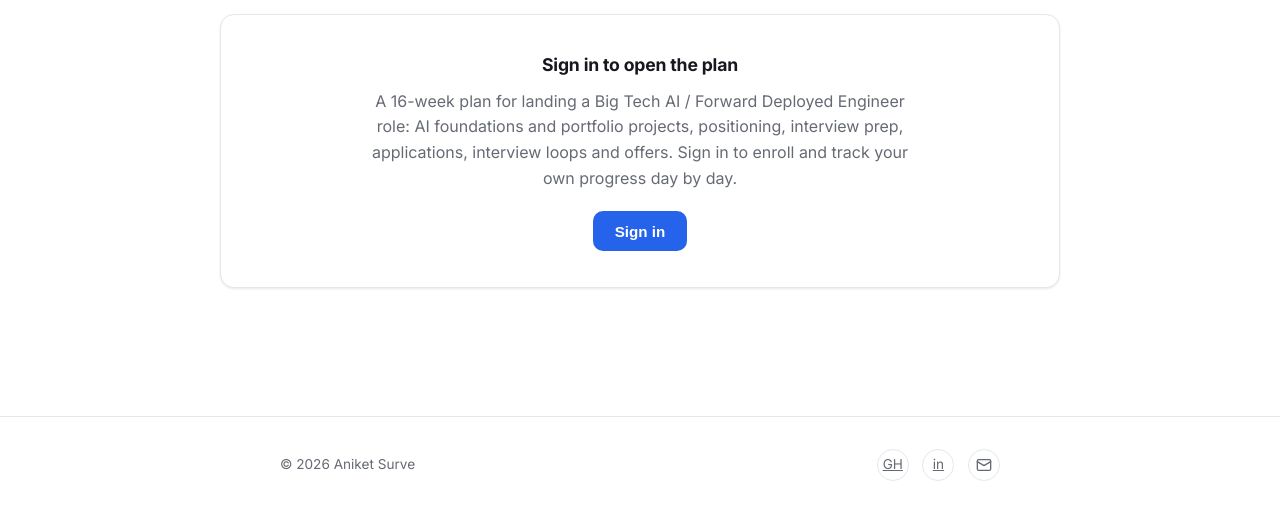
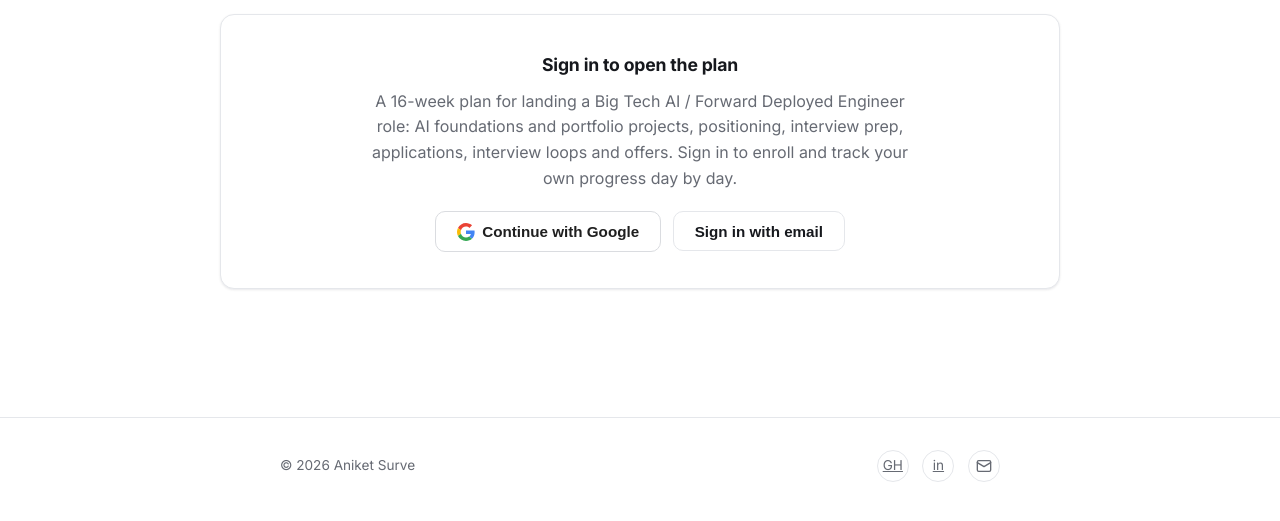
Before and after one commit to anSurve/personal-website, a plain HTML site: page frontend/apps/interview-plan/index.html in a window 1280 px wide. Shown: the part 229-750 px from the top of the page. Drawn offline with Linux system fonts and the light colour scheme.

Commit message:
Add Continue with Google to the interview plan sign-in screen
Co-Authored-By: Claude Opus 5.5 <noreply@anthropic.com>

```diff
--- a/frontend/apps/interview-plan/tracker.css
+++ b/frontend/apps/interview-plan/tracker.css
@@ -36,6 +36,10 @@
 .ip-card li { margin: 0.3rem 0; }
 .ip-gate { text-align: center; padding: 2.25rem 1.4rem; }
 .ip-gate p { max-width: 34rem; margin: 0.5rem auto 1.25rem; color: var(--muted); }
+.ip-gate-actions { display: flex; flex-wrap: wrap; justify-content: center; gap: 0.75rem; }
+.ip .btn-google { background: #fff; color: #1f1f1f; border-color: #dadce0; }
+.ip .btn-google:hover { border-color: #b5b9be; }
+.ip .btn-google svg { width: 18px; height: 18px; }
 .ip .btn[disabled] { opacity: 0.6; cursor: default; transform: none; }
 
 /* Sync status */
--- a/frontend/apps/interview-plan/tracker.js
+++ b/frontend/apps/interview-plan/tracker.js
@@ -270,7 +270,10 @@
       root.innerHTML = `<div class="ip-card ip-gate">
         <h2>Sign in to open the plan</h2>
         <p>A 16-week plan for landing a Big Tech AI / Forward Deployed Engineer role: AI foundations and portfolio projects, positioning, interview prep, applications, interview loops and offers. Sign in to enroll and track your own progress day by day.</p>
-        <button type="button" class="btn btn-primary" data-act="signin">Sign in</button>
+        <div class="ip-gate-actions">
+          <button type="button" class="btn btn-google" data-act="google"><svg viewBox="0 0 48 48" aria-hidden="true"><path fill="#EA4335" d="M24 9.5c3.54 0 6.71 1.22 9.21 3.6l6.85-6.85C35.9 2.38 30.47 0 24 0 14.62 0 6.51 5.38 2.56 13.22l7.98 6.19C12.43 13.72 17.74 9.5 24 9.5z"/><path fill="#4285F4" d="M46.98 24.55c0-1.57-.15-3.09-.38-4.55H24v9.02h12.94c-.58 2.96-2.26 5.48-4.78 7.18l7.73 6c4.51-4.18 7.09-10.36 7.09-17.65z"/><path fill="#FBBC05" d="M10.53 28.59c-.48-1.45-.76-2.99-.76-4.59s.27-3.14.76-4.59l-7.98-6.19C.92 16.46 0 20.12 0 24c0 3.88.92 7.54 2.56 10.78l7.97-6.19z"/><path fill="#34A853" d="M24 48c6.48 0 11.93-2.13 15.89-5.81l-7.73-6c-2.15 1.45-4.92 2.3-8.16 2.3-6.26 0-11.57-4.22-13.47-9.91l-7.98 6.19C6.51 42.62 14.62 48 24 48z"/></svg>Continue with Google</button>
+          <button type="button" class="btn btn-secondary" data-act="signin">Sign in with email</button>
+        </div>
       </div>`;
       return;
     }
@@ -339,6 +342,7 @@
     if (!act || act.disabled) return;
     switch (act.getAttribute("data-act")) {
       case "signin": auth.signIn(); break;
+      case "google": auth.signIn({ provider: "Google" }); break;
       case "retry": pull(); break;
       case "enroll": send({ enroll: true, changes: {} }); break;
       case "leave":
```
